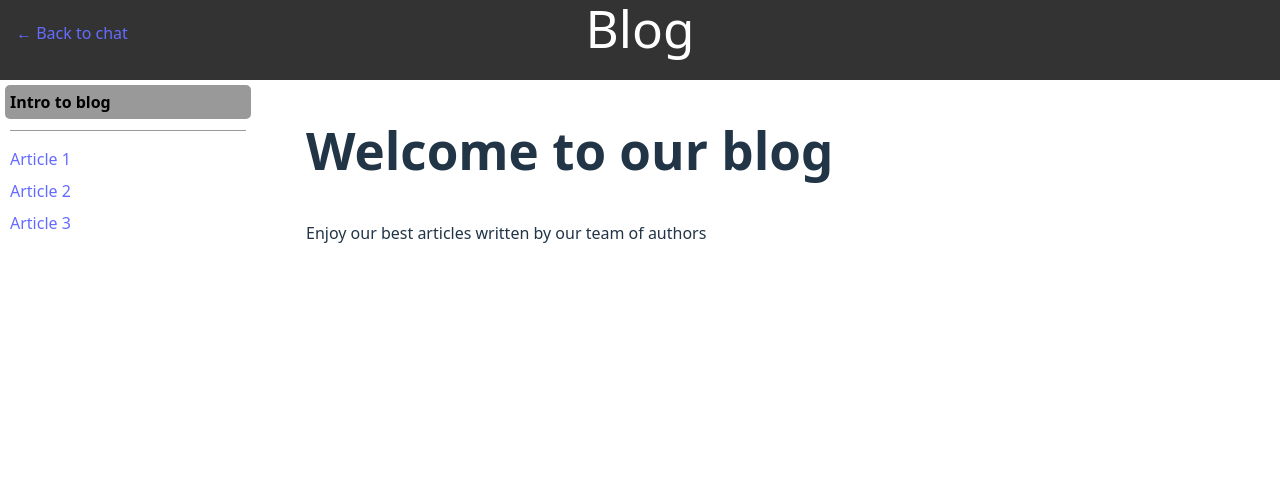
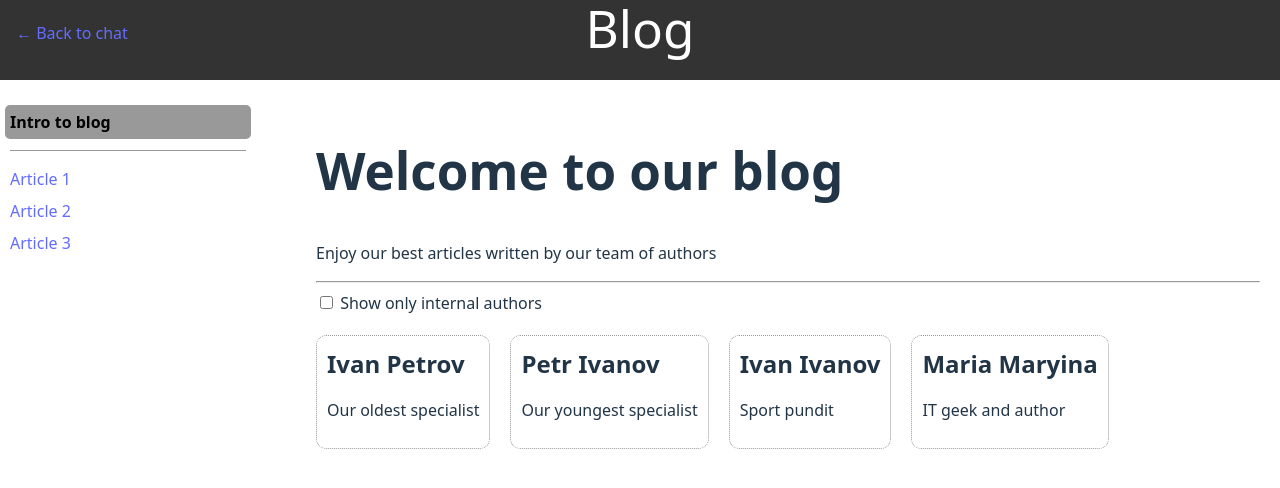
Before and after one commit to iamo0/jt-chat-react, a React (Vite) app: page /blog in a window 1280 px wide. Shown: the top 488 px of the page. Built offline with nearby package versions, Linux system fonts and the light colour scheme.

Commit message:
Introducce filter to blog main page (useNavigate and useLocation)

```diff
--- a/src/pages/blog/blog-layout.module.css
+++ b/src/pages/blog/blog-layout.module.css
@@ -28,13 +28,14 @@
 
 .pageContainer {
   display: flex;
-  gap: 50px;
+  gap: 40px;
   width: 100%;
 }
 
 .pageSidebar {
   flex-shrink: 0;
   min-width: 20vw;
+  padding-top: 20px;
 }
 
 .sidebarNavigation {
@@ -46,4 +47,5 @@
 
 .pageMain {
   flex-grow: 1;
+  padding: 20px;
 }
--- a/src/pages/blog/blog-news-index.tsx
+++ b/src/pages/blog/blog-news-index.tsx
@@ -1,6 +1,79 @@
+import { type ChangeEvent } from "react";
+import { useLocation, useNavigate } from "react-router";
+
+interface Author {
+  bio: string,
+  isInternal: boolean,
+  name: string,
+}
+
+const Authors:readonly Author[] = Object.seal([
+  {
+    bio: "Our oldest specialist",
+    isInternal: true,
+    name: "Ivan Petrov",
+  },
+  {
+    bio: "Our youngest specialist",
+    isInternal: true,
+    name: "Petr Ivanov",
+  },
+  {
+    bio: "Sport pundit",
+    isInternal: false,
+    name: "Ivan Ivanov",
+  },
+  {
+    bio: "IT geek and author",
+    isInternal: true,
+    name: "Maria Maryina",
+  },
+]);
+
 export default function BlogNewsIndex() {
+  const lc = useLocation();
+  const navigate = useNavigate();
+
+  const onlyInternal = lc.search !== "";
+  const authors = Authors.filter((a) => !onlyInternal || a.isInternal);
+
+  function handleOnlyInternalChange(evt: ChangeEvent<HTMLInputElement>) {
+    const searchString = evt.target.checked ?
+      `?internalAuthors=true` :
+      ``;
+    navigate(`/blog${searchString}`);
+  }
+
   return <>
     <h1>Welcome to our blog</h1>
     <p>Enjoy our best articles written by our team of authors</p>
+
+    <hr />
+
+    <div>
+      <label style={{
+        userSelect: "none",
+      }}>
+        <input type="checkbox" checked={onlyInternal} onChange={handleOnlyInternalChange} />&nbsp;Show only internal authors
+      </label>
+    </div>
+
+    <section style={{
+      display: "flex",
+      gap: "20px",
+      padding: "20px 0",
+    }}>
+      {authors.map(({bio, name}) => <article style={{
+        border: "dotted 1px #999",
+        borderRadius: "10px",
+        padding: "10px",
+      }}>
+        <h2 style={{
+          margin: "0 0 0.3em",
+          padding: 0,
+        }}>{name}</h2>
+        <p>{bio}</p>
+      </article>)}
+    </section>
   </>;
 }
```
